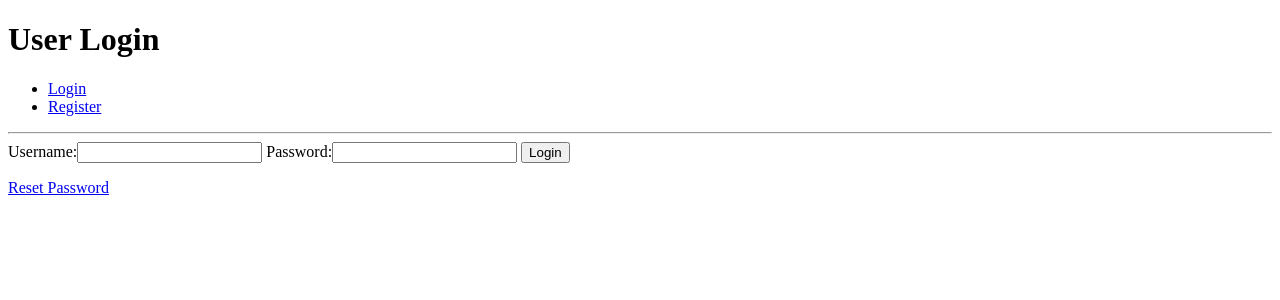
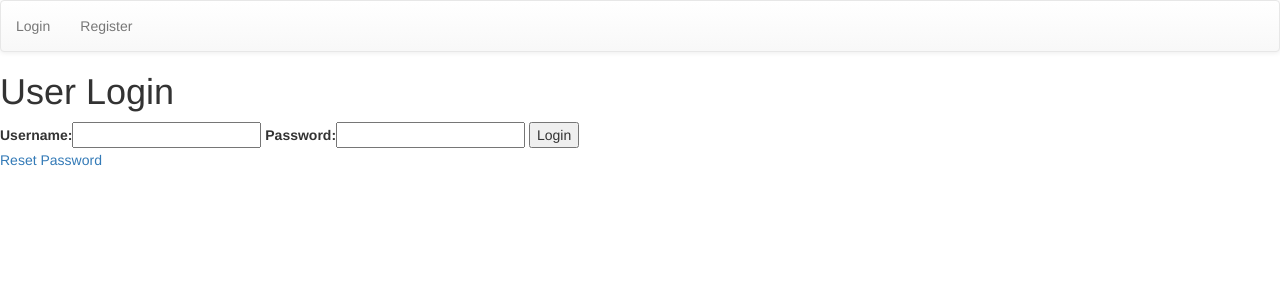
Before and after one commit to NinjaAiden/django-authenticate, a Django app: page /accounts/login/ in a window 1280 px wide. Shown: the top 300 px of the page. Run offline with Django 3.2, Linux system fonts and the light colour scheme; some libraries are stand-ins or nearby versions.

Commit message:
added some basic styling

```diff
--- a/templates/base.html
+++ b/templates/base.html
@@ -6,13 +6,20 @@
     <meta name="viewport" content="width=device-width, initial-scale=1.0">
     <meta http-equiv="X-UA-Compatible" content="ie=edge">
     <title>{% block page_title %}{% endblock %}</title>
+
+    <!-- Latest compiled and minified CSS -->
+    <link rel="stylesheet" href="https://maxcdn.bootstrapcdn.com/bootstrap/3.3.7/css/bootstrap.min.css" integrity="sha384-BVYiiSIFeK1dGmJRAkycuHAHRg32OmUcww7on3RYdg4Va+PmSTsz/K68vbdEjh4u" crossorigin="anonymous">
+
+    <!-- Optional theme -->
+    <link rel="stylesheet" href="https://maxcdn.bootstrapcdn.com/bootstrap/3.3.7/css/bootstrap-theme.min.css" integrity="sha384-rHyoN1iRsVXV4nD0JutlnGaslCJuC7uwjduW9SVrLvRYooPp2bWYgmgJQIXwl/Sp" crossorigin="anonymous">
+
+    <!-- Latest compiled and minified JavaScript -->
+    <script src="https://maxcdn.bootstrapcdn.com/bootstrap/3.3.7/js/bootstrap.min.js" integrity="sha384-Tc5IQib027qvyjSMfHjOMaLkfuWVxZxUPnCJA7l2mCWNIpG9mGCD8wGNIcPD7Txa" crossorigin="anonymous"></script>
 </head>
 
 <body>
-    <h1>{% block page_heading %}{% endblock %}</h1>
-
-    <nav>
-        <ul>
+    <nav class="navbar navbar-default">
+        <ul class="nav navbar-nav">
             {% if user.is_authenticated %}
             <li>
                 <a href="{% url 'user_profile' %}">Profile</a>
@@ -30,7 +37,9 @@
             {% endif %}
         </ul>
     </nav>
-    <hr> {% if messages %}
+
+    <h1>{% block page_heading %}{% endblock %}</h1>
+    {% if messages %}
     <div>
         {% for message in messages %} {{ message }} {% endfor %}
     </div>
```
